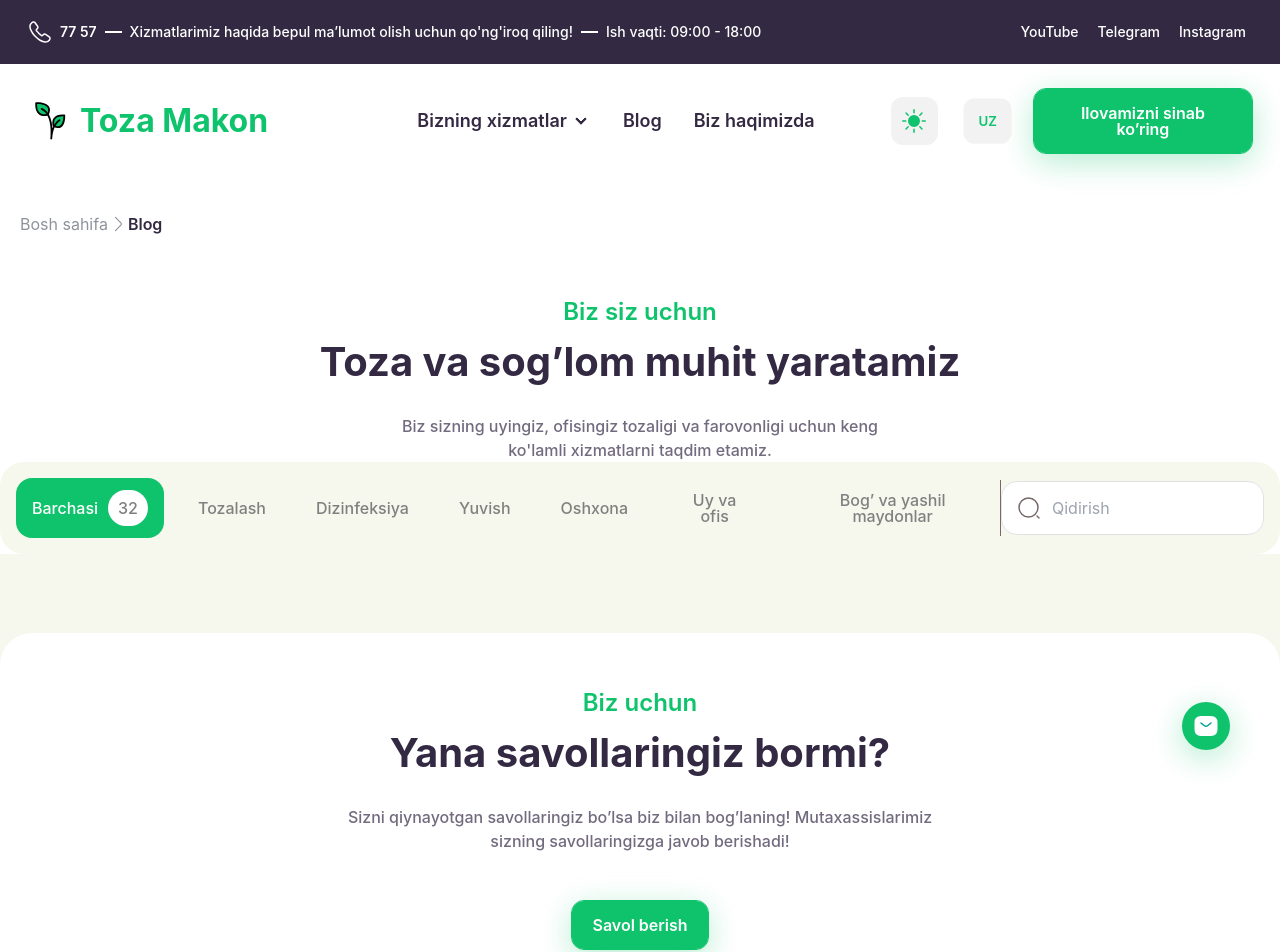
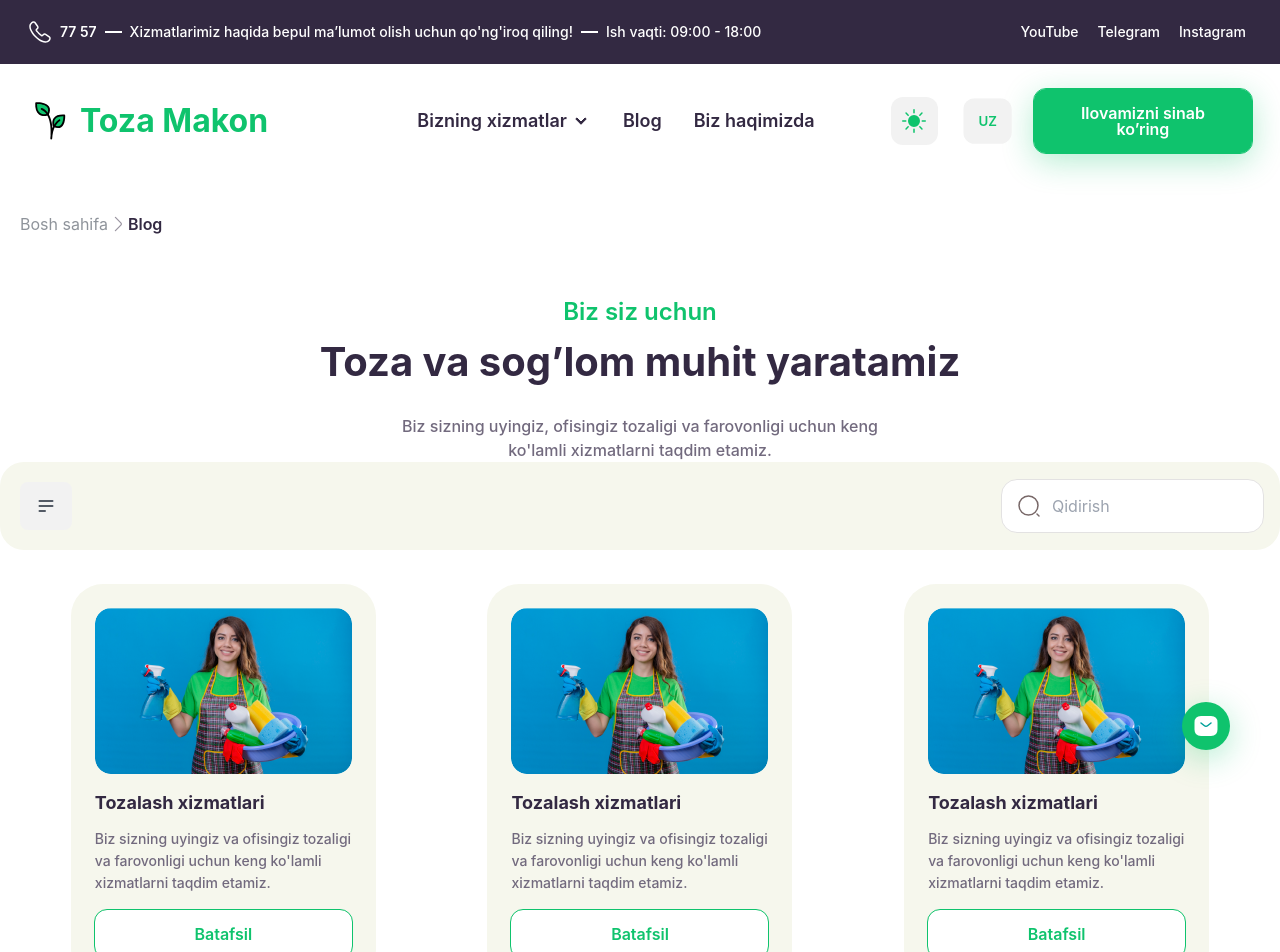
Before and after one commit to MAQSADBEK77/Hakaton-Najot-Talim, a React (Vite) app: page /blog in a window 1280 px wide. Shown: the top 952 px of the page. Built offline with nearby package versions, Linux system fonts and the light colour scheme.

Commit message:
Complate BizHaqimizda page

```diff
--- a/src/App.css
+++ b/src/App.css
@@ -311,3 +311,34 @@ footer {
   font-weight: 500;
   line-height: 24px; /* 150% */
 }
+.cart {
+  transition: all 0.4s;
+}
+.cart:hover {
+  transform: scale(105%);
+}
+.biz-haqimizda .hero {
+  padding: 104px 0 101px;
+}
+.hero .hero-link {
+  display: flex;
+  flex-direction: column;
+  gap: 8px;
+}
+.hero .hero-link p {
+  margin: 0 !important;
+}
+.hero .hero-link h3 {
+  color: var(--btn-color);
+  font-size: 32px;
+  font-weight: 700;
+  line-height: 48px; /* 150% */
+}
+.hero-right {
+  width: 48%;
+}
+.hero-right iframe {
+  border-radius: 32px;
+  width: 100%;
+  height: 355px;
+}
--- a/src/Responsive.css
+++ b/src/Responsive.css
@@ -86,3 +86,14 @@
     right: 15px;
   }
 }
+@media screen and (max-width:1280px) {
+  .filter-navbar-btns {
+    display: none;
+  }
+  .filter-navbar .dropdown {
+    display: flex;
+  }
+  .icon-y {
+    display: none;
+  }
+}
--- /dev/null
+++ b/src/components/BizHaqimizdaHero.jsx
@@ -0,0 +1,36 @@
+function BizHaqimizdaHero() {
+  return (
+    <div className="hero">
+      <div className="container">
+        <div className="hero-left">
+          <span>Toza Makon</span>
+          <h1>Biz haqimizda</h1>
+          <p>
+            Biz sizning uyingiz va ofisingiz tozaligi va farovonligi uchun keng
+            ko'lamli xizmatlarni taqdim etamiz.
+          </p>
+          <div className="hero-links">
+            <div className="hero-link">
+              <p>Mijozlarimiz</p>
+              <h3>2000+</h3>
+            </div>{" "}
+            <div className="hero-link">
+              <p>Mijozlarimiz</p>
+              <h3>2000+</h3>
+            </div>
+          </div>
+        </div>
+        <div className="hero-right">
+          <iframe
+            src="https://www.youtube.com/embed/Kcm51TX_Z1o?si=QTtgsUItBD9TYJlS"
+            title="YouTube video player"
+            frameborder="0"
+            allow="autoplay; clipboard-write; gyroscope; picture-in-picture;"
+            allowfullscreen></iframe>
+        </div>
+      </div>
+    </div>
+  );
+}
+
+export default BizHaqimizdaHero;
--- a/src/components/FilterNavBar.jsx
+++ b/src/components/FilterNavBar.jsx
@@ -25,6 +25,47 @@ function FilterNavBar() {
           Bog’ va yashil maydonlar <span></span>
         </button>
       </div>
+        <details className="dropdown">
+          <summary className="m-1 btn">
+            {" "}
+              <svg
+                xmlns="http://www.w3.org/2000/svg"
+                className="h-5 w-5"
+                fill="none"
+                viewBox="0 0 24 24"
+                stroke="currentColor">
+                <path
+                  strokeLinecap="round"
+                  strokeLinejoin="round"
+                  strokeWidth="2"
+                  d="M4 6h16M4 12h16M4 18h7"
+                />
+              </svg>
+          </summary>
+          <ul className="p-2 shadow menu dropdown-content z-[1] bg-base-100 rounded-box w-60 gap-4">
+            <button className="activeBtn">
+              Barchasi <span>32</span>
+            </button>{" "}
+            <button>
+              Tozalash <span></span>
+            </button>
+            <button>
+              Dizinfeksiya <span></span>
+            </button>
+            <button>
+              Yuvish <span></span>
+            </button>
+            <button>
+              Oshxona <span></span>
+            </button>
+            <button>
+              Uy va ofis <span></span>
+            </button>
+            <button>
+              Bog’ va yashil maydonlar <span></span>
+            </button>
+          </ul>
+        </details>
       <div className="icon-y"></div>
       <form>
         <img src={SearchSvg} />
--- a/src/css/Blog.css
+++ b/src/css/Blog.css
@@ -9,12 +9,14 @@
   align-items: center;
   justify-content: space-between;
   padding: 16px !important;
+  margin-bottom: 34px !important;
 }
 .filter-navbar-btns {
   display: flex;
   gap: 18px;
 }
-.filter-navbar-btns button {
+.filter-navbar-btns button,
+.dropdown button {
   padding: 12px 16px;
   color: #808080;
   font-size: 16px;
@@ -26,27 +28,32 @@
   gap: 10px;
   align-items: center;
 }
-.filter-navbar-btns button span {
+.filter-navbar-btns button span,
+.dropdown button span {
   display: none;
   color: #808080;
 }
-.filter-navbar-btns .activeBtn {
+.filter-navbar-btns .activeBtn,
+.dropdown .activeBtn {
   border-radius: 16px;
   background: #0fc36d;
   color: #fff;
 }
-.filter-navbar-btns .activeBtn span {
+.filter-navbar-btns .activeBtn span,
+.dropdown .activeBtn span {
   display: block;
   padding: 10px;
   border-radius: 1000px;
   background: #fff;
 }
-.filter-navbar-btns button:hover {
+.filter-navbar-btns button:hover,
+.dropdown button:hover {
   transform: scale(105%);
   background-color: rgb(105, 242, 105);
   color: white;
 }
-.filter-navbar-btns button:hover span {
+.filter-navbar-btns button:hover span,
+.dropdown button:hover span {
   color: #808080;
 }
 .icon-y {
@@ -72,3 +79,6 @@
   left: 16px;
   transform: translateY(-50%);
 }
+.filter-navbar .dropdown {
+  display: none;
+}
--- a/src/index.css
+++ b/src/index.css
@@ -17,8 +17,8 @@
   --bg-color: #4b4465;
   --btn-color: #12c30f;
   --btn-shadow: 0px 8px 32px 0px rgba(15, 195, 109, 0.32);
-  --text-color: #ffffff;
-  --text-color2: #bebebe;
+  --text-color: #e6e6e6;
+  --text-color2: #9c9c9c;
   --hero-bg: #0a0129;
   --play-market-bg: rgb(0, 0, 1);
 }
--- a/src/pages/BizHaqimizda.jsx
+++ b/src/pages/BizHaqimizda.jsx
@@ -1,9 +1,20 @@
-import React from 'react'
-
+import BizHaqimizdaHero from "../components/BizHaqimizdaHero";
+import BreadBrumps from "../components/BreadBrumps";
+import NimaUchun from "../components/NimaUchun";
+import IlovaComponent from "../components/IlovaComponent";
+import MijozlarNimaDeydi from "../components/MijozlarNimaDeydi";
+import Homiylar from "../components/Homiylar.jsx";
 function BizHaqimizda() {
   return (
-    <div>BizHaqimizda</div>
-  )
+    <div className="biz-haqimizda">
+      <BreadBrumps bread1="Bosh sahifa" bread1To="/" bread2="Biz haqimizda" />
+      <BizHaqimizdaHero />
+      <NimaUchun />
+      <IlovaComponent />
+      <MijozlarNimaDeydi />
+      <Homiylar />
+    </div>
+  );
 }
 
-export default BizHaqimizda
+export default BizHaqimizda;
--- a/src/pages/Blog.jsx
+++ b/src/pages/Blog.jsx
@@ -1,6 +1,8 @@
 import BreadBrumps from "../components/BreadBrumps";
 import FilterNavBar from "../components/FilterNavBar";
 import TitleComponent from "../components/TitleComponent";
+import Carts from "../components/Carts";
+import { carts } from "../data/data";
 import "../css/Blog.css";
 function Blog() {
   return (
@@ -12,6 +14,9 @@ function Blog() {
         param="Biz sizning uyingiz, ofisingiz tozaligi va farovonligi uchun keng ko'lamli xizmatlarni taqdim etamiz."
       />
       <FilterNavBar />
+      <div className="container">
+        <Carts data={carts} />
+      </div>
     </div>
   );
 }
```
